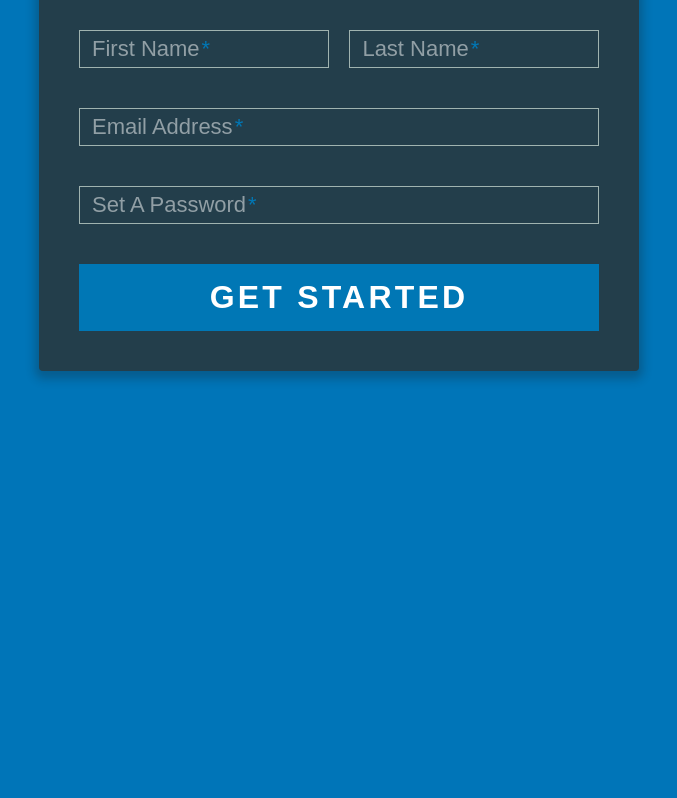
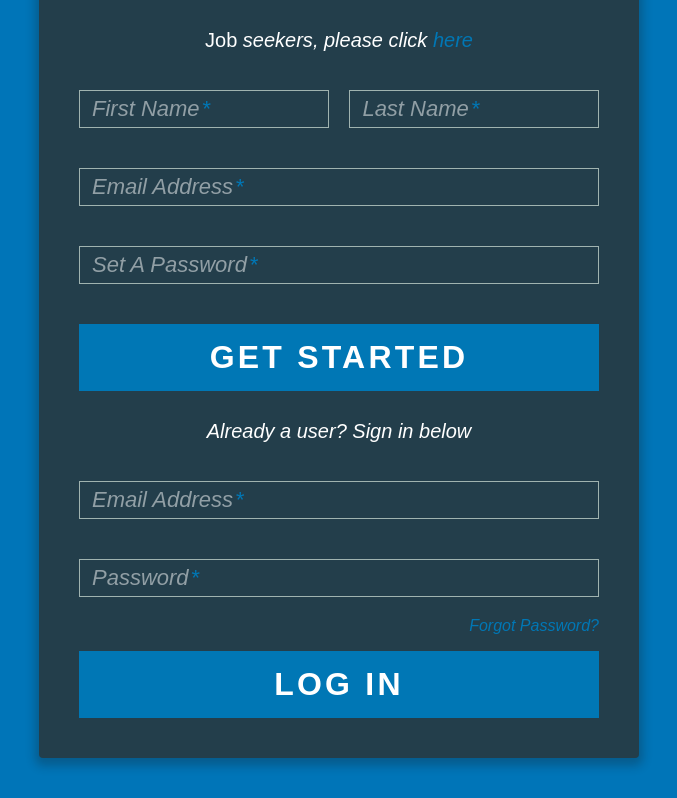
Before and after one commit to sstone72389/linked-in, a plain HTML site: page index.html in a window 1280 px wide. Shown: the part 587-1385 px from the top of the page, without its empty margins (301-978 px from the left). Before the commit the page ends 998 px from the top, so only its background shows below. Drawn offline with nearby package versions, Linux system fonts and the light colour scheme.

Commit message:
final touches on login page

```diff
--- a/index.html
+++ b/index.html
@@ -385,6 +385,7 @@ textarea {
       <div class="tab-content">
         <div id="signup">
           <h1>Sign Up for Free</h1>
+          <h1 style="font-size: 20px;">Job <em>seekers<em>, please click <a href="linkedin.com">here</a></h1>
 
           <form action="/" method="post">
 
@@ -425,7 +426,8 @@ textarea {
         </div>
 
         <div id="login">
-          <h1>Welcome Back!</h1>
+          <h1 style="font-size: 20px;padding-top:30px;">Already a user? Sign in below</h1>
+
 
           <form action="/" method="post">
 
```
